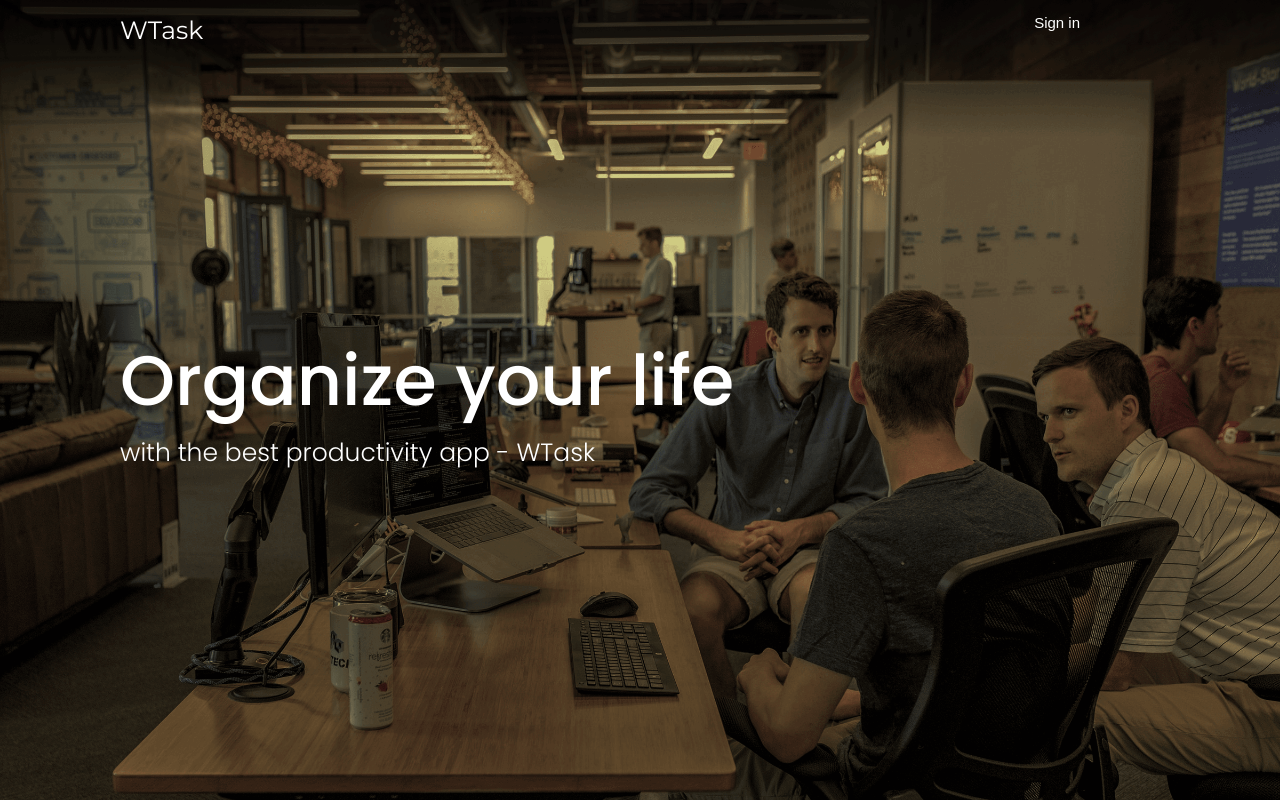
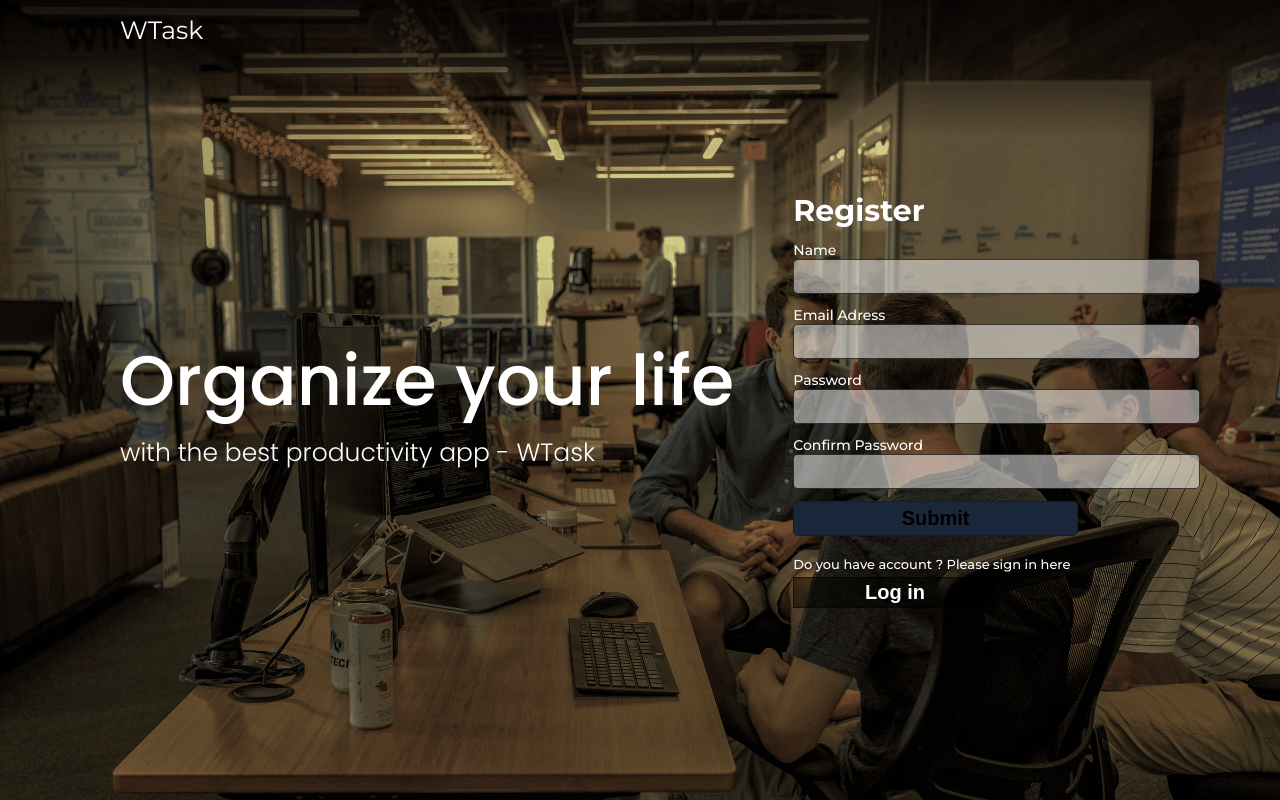
Before and after one commit to jakubwas/wTask, a React (Create React App) app in the folder client/: page /register in a window 1280 px wide. Built offline with nearby package versions, Linux system fonts and the light colour scheme.

Commit message:
Create register form

```diff
--- a/client/src/Components/auth/Register/Navbar.js
+++ b/client/src/Components/auth/Register/Navbar.js
@@ -18,16 +18,6 @@ const AppTitle = styled.div`
   color: white;
   margin-left: 15vh;
   padding-top: 1.5rem;
-`;
-
-const LoginButton = styled.button`
-  background: rgba(0, 0, 0, 0);
-  color: white;
-  margin-right: 25vh;
-  font-size: 1.5rem;
-  border: none;
-  outline: none;
-  cursor: pointer;
 `;
 
 const Navbar = () => {
@@ -55,7 +45,6 @@ const Navbar = () => {
   return (
     <Container bg={navProps.bg} padding={navProps.padding}>
       <AppTitle>WTask</AppTitle>
-      <LoginButton>Sign in</LoginButton>
     </Container>
   );
 };
--- a/client/src/Components/auth/Register/RegisterForm.js
+++ b/client/src/Components/auth/Register/RegisterForm.js
@@ -1,4 +1,68 @@
+// Dependencies
 import React, { useState } from "react";
+import styled from "styled-components";
+
+const FormContainer = styled.div`
+  min-width: 40rem;
+  margin-right: 8rem;
+  display: flex;
+  flex-direction: column;
+`;
+const RegisterTitle = styled.h1`
+  font-size: 3rem;
+  color: white;
+`;
+const GroupContainer = styled.div`
+  margin: 1.2rem 0;
+`;
+
+const Input = styled.input`
+  width: 100%;
+  font-size: 2rem;
+  border-radius: 5px;
+  background: rgba(255, 255, 255, 0.5);
+  border: 1px solid rgba(0, 0, 0, 0.7);
+  outline: none;
+  padding: 0.5rem;
+`;
+const Form = styled.form``;
+const Label = styled.label`
+  color: white;
+  font-size: 1.4rem;
+  font-weight: 500;
+`;
+const SubmitButton = styled.button`
+  width: 70%;
+  font-size: 2rem;
+  border-radius: 5px;
+  padding: 0.5rem;
+  border: 1px solid rgba(0, 0, 0, 0.2);
+  color: black;
+  font-weight: 600;
+  background: rgba(26, 38, 57, 1);
+  outline: none;
+  cursor: pointer;
+`;
+
+const LoginContainer = styled.div`
+  color: white;
+  font-weight: 500;
+  font-size: 1.3rem;
+  margin-top: 2rem;
+`;
+
+const LoginButton = styled.button`
+  margin-top: 0.5rem;
+  width: 50%;
+  font-size: 2rem;
+  font-weight: 600;
+  border: 1px solid rgba(0, 0, 0, 0.5);
+  background: rgba(0, 0, 0, 0.5);
+  color: white;
+  padding: 0.3rem;
+  cursor: pointer;
+  outline: none;
+`;
 
 const RegisterForm = () => {
   const [user, setUser] = useState({
@@ -9,7 +73,35 @@ const RegisterForm = () => {
   });
 
   const { name, email, password, password2 } = user;
-  return <div></div>;
+
+  return (
+    <FormContainer>
+      <RegisterTitle>Register</RegisterTitle>
+      <Form>
+        <GroupContainer>
+          <Label htmlFor="email">Name</Label>
+          <Input />
+        </GroupContainer>
+        <GroupContainer>
+          <Label htmlFor="email">Email Adress</Label>
+          <Input />
+        </GroupContainer>
+        <GroupContainer>
+          <Label htmlFor="password">Password</Label>
+          <Input />
+        </GroupContainer>
+        <GroupContainer>
+          <Label htmlFor="password2">Confirm Password</Label>
+          <Input />
+        </GroupContainer>
+        <SubmitButton>Submit</SubmitButton>
+      </Form>
+      <LoginContainer>
+        <span>Do you have account ? Please sign in here</span>
+        <LoginButton>Log in</LoginButton>
+      </LoginContainer>
+    </FormContainer>
+  );
 };
 
 export default RegisterForm;
--- a/client/src/Components/auth/RegisterPage.js
+++ b/client/src/Components/auth/RegisterPage.js
@@ -5,6 +5,7 @@ import styled from "styled-components";
 import Navbar from "./Register/Navbar";
 import bgImage from "./Register/bgImage.png";
 import HomePageTtiles from "./Register/HomePageTitles";
+import RegisterForm from "./Register/RegisterForm";
 
 const Container = styled.div`
   background-image: url(${bgImage});
@@ -22,6 +23,7 @@ const Register = () => {
       <Navbar />
       <Container>
         <HomePageTtiles />
+        <RegisterForm />
       </Container>
     </Fragment>
   );
```
